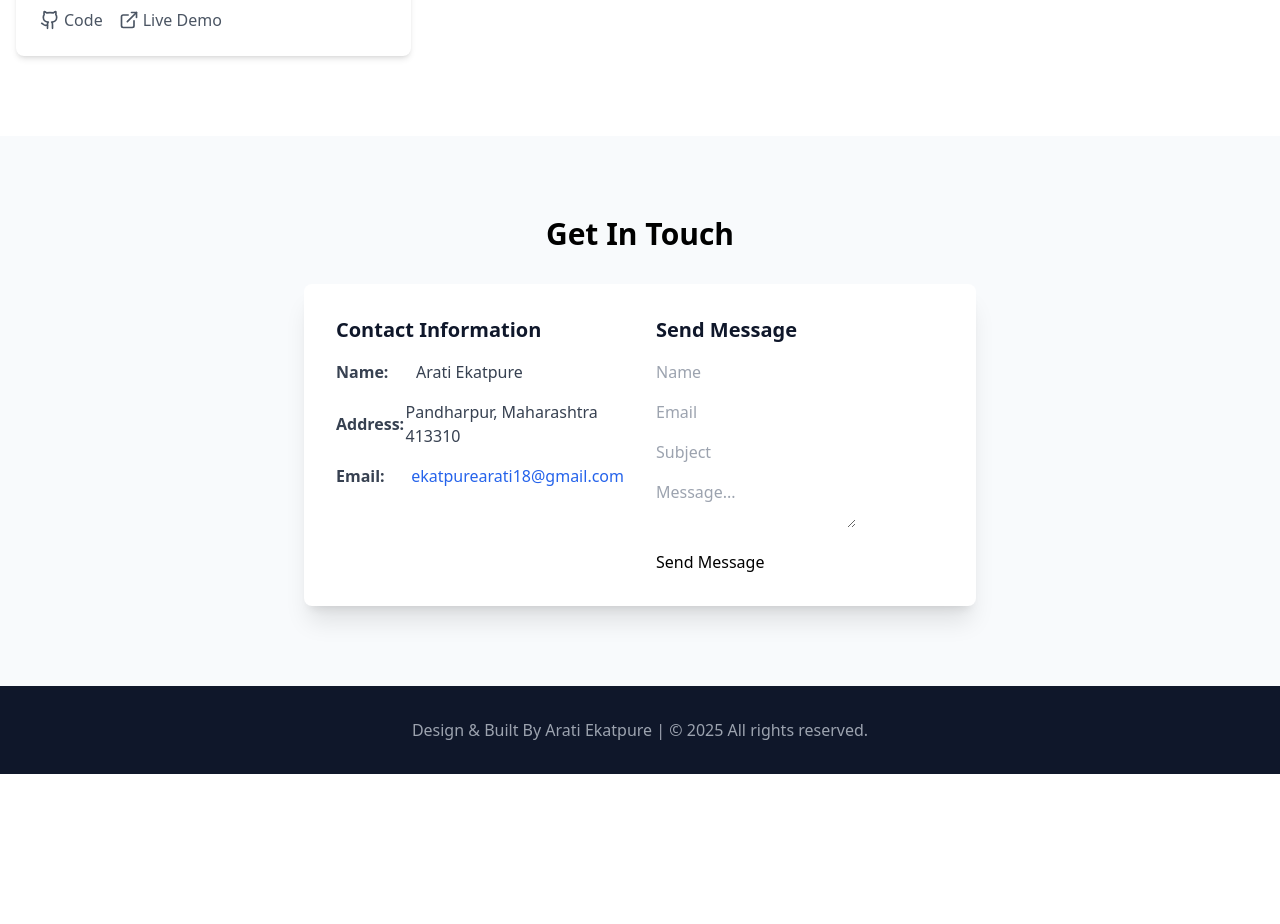
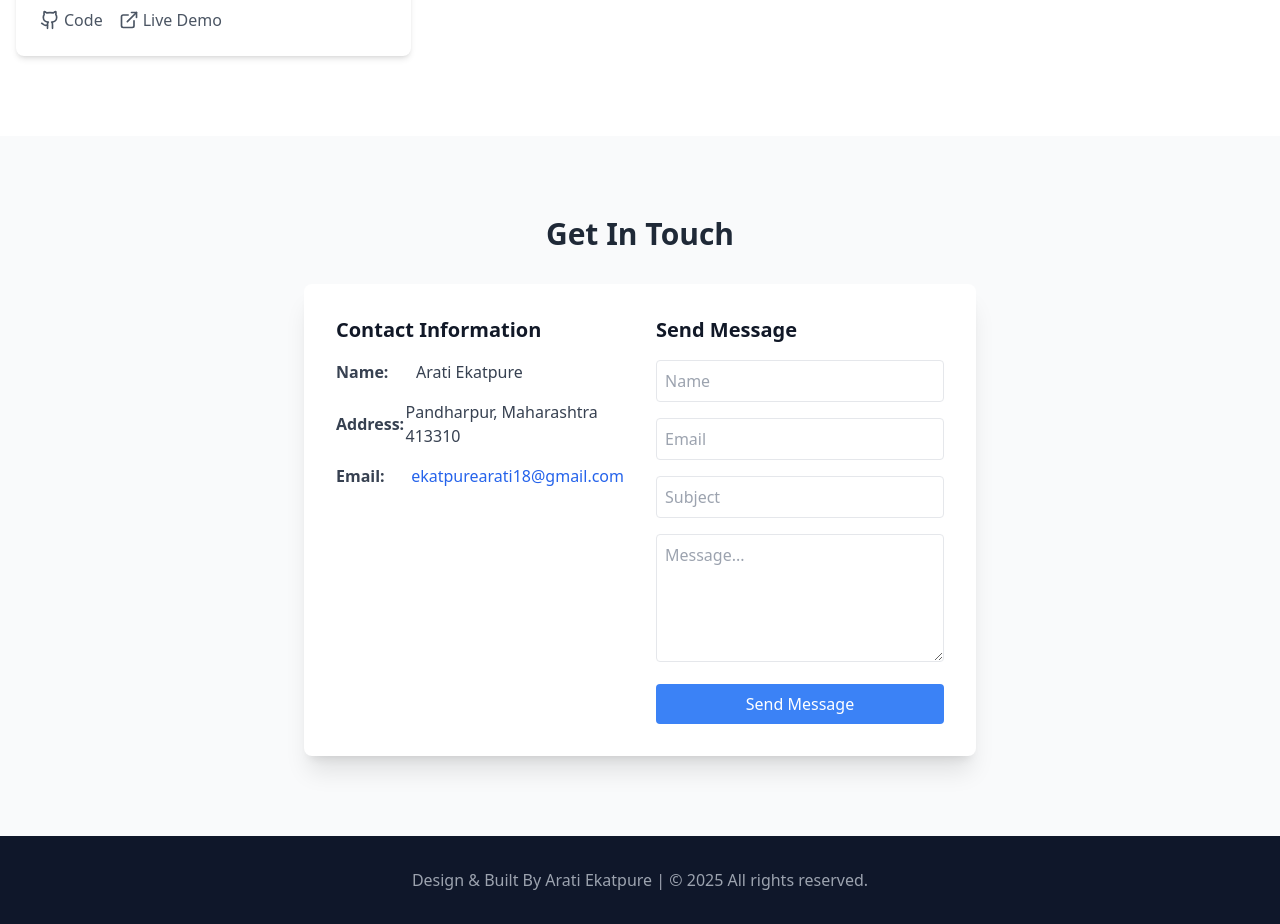
Before and after one commit to aratiekatpure/Arati_Ekatpure_Portfolio, a React (Vite) app: page / in a window 1280 px wide. Shown: the part 2640-3564 px from the top of the page. Before the commit the page ends 3414 px from the top, so only its background shows below. Built offline with nearby package versions, Linux system fonts and the light colour scheme.

Commit message:
Updated contact form with EmailJS integration and vite config changes

```diff
--- a/src/components/ContactForm.tsx
+++ b/src/components/ContactForm.tsx
@@ -1,52 +1,62 @@
 /* eslint-disable @typescript-eslint/no-unused-vars */
 // src/components/ContactForm.tsx
-import React from "react";
+import React, { useRef, useState } from "react";
 import emailjs from "emailjs-com";
 
 const ContactForm = () => {
+  const formRef = useRef<HTMLFormElement>(null);
+  const [loading, setLoading] = useState(false);
+
   const sendEmail = (e: React.FormEvent<HTMLFormElement>) => {
     e.preventDefault();
+    if (!formRef.current) return;
+
+    setLoading(true);
 
     emailjs
       .sendForm(
         "service_ntd6uwm", // ✅ Your EmailJS Service ID
         "template_7jhfy0k", // ✅ Your EmailJS Template ID
-        e.currentTarget, // ✅ Pass the form
+        formRef.current, // ✅ Pass the form reference
         "BWAhNgMEjZIygQE7t" // ✅ Your Public Key
       )
       .then(
         () => {
           alert("Message sent successfully!");
+          formRef.current?.reset(); // reset form after sending
+          setLoading(false);
         },
         (error) => {
+          console.error(error.text);
           alert("Failed to send message. Please try again.");
-          console.error(error.text);
+          setLoading(false);
         }
       );
-
-    e.currentTarget.reset();
   };
 
   return (
-    <section id="contact" className="py-20">
+    <section id="contact" className="py-20 bg-gray-50">
       <div className="container mx-auto px-4">
-        <h2 className="text-3xl font-bold mb-8 text-center">Get In Touch</h2>
+        <h2 className="text-3xl font-bold mb-8 text-center text-gray-800">
+          Get In Touch
+        </h2>
         <div className="max-w-2xl mx-auto bg-white rounded-lg shadow-xl p-8">
           <div className="grid grid-cols-1 md:grid-cols-2 gap-8">
+            {/* Contact Info */}
             <div>
-              <h3 className="text-xl font-semibold mb-4 text-[#0f172a]">
+              <h3 className="text-xl font-semibold mb-4 text-gray-900">
                 Contact Information
               </h3>
-              <div className="space-y-4">
-                <p className="flex items-center text-gray-700">
+              <div className="space-y-4 text-gray-700">
+                <p className="flex items-center">
                   <span className="font-semibold w-20">Name:</span>
                   <span>Arati Ekatpure</span>
                 </p>
-                <p className="flex items-center text-gray-700">
+                <p className="flex items-center">
                   <span className="font-semibold w-20">Address:</span>
                   <span>Pandharpur, Maharashtra 413310</span>
                 </p>
-                <p className="flex items-center text-gray-700">
+                <p className="flex items-center">
                   <span className="font-semibold w-20">Email:</span>
                   <a
                     href="mailto:ekatpurearati18@gmail.com"
@@ -58,48 +68,44 @@ const ContactForm = () => {
               </div>
             </div>
 
-            {/* ✅ The actual form */}
+            {/* Contact Form */}
             <div>
-              <h3 className="text-xl font-semibold mb-4 text-[#0f172a]">
+              <h3 className="text-xl font-semibold mb-4 text-gray-900">
                 Send Message
               </h3>
-              <form onSubmit={sendEmail} className="space-y-4">
-                <div>
+              <form ref={formRef} onSubmit={sendEmail} className="space-y-4">
                 <input
                   type="text"
-                    name="name"
+                  name="name" // ✅ Must match EmailJS template {{name}}
                   placeholder="Name"
                   required
-                    className="..."
+                  className="border p-2 w-full rounded"
                 />
-                </div>
-                <div>
                 <input
                   type="email"
-                    name="email"
+                  name="email" // ✅ Must match EmailJS template {{email}}
                   placeholder="Email"
                   required
-                    className="..."
+                  className="border p-2 w-full rounded"
                 />
-                </div>
-                <div>
                 <input
                   type="text"
-                    name="subject"
+                  name="subject" // Optional: if your template has {{subject}}
                   placeholder="Subject"
-                    className="..."
+                  className="border p-2 w-full rounded"
                 />
-                </div>
-                <div>
                 <textarea
-                    name="message"
+                  name="message" // ✅ Must match EmailJS template {{message}}
                   placeholder="Message..."
                   required
-                    className="..."
+                  className="border p-2 w-full rounded h-32"
                 />
-                </div>
-                <button type="submit" className="...">
-                  Send Message
+                <button
+                  type="submit"
+                  disabled={loading}
+                  className="bg-blue-500 text-white px-4 py-2 rounded w-full hover:bg-blue-600 disabled:opacity-50"
+                >
+                  {loading ? "Sending..." : "Send Message"}
                 </button>
               </form>
             </div>
```
Lines whose indentation alone changed are shown as unchanged.
